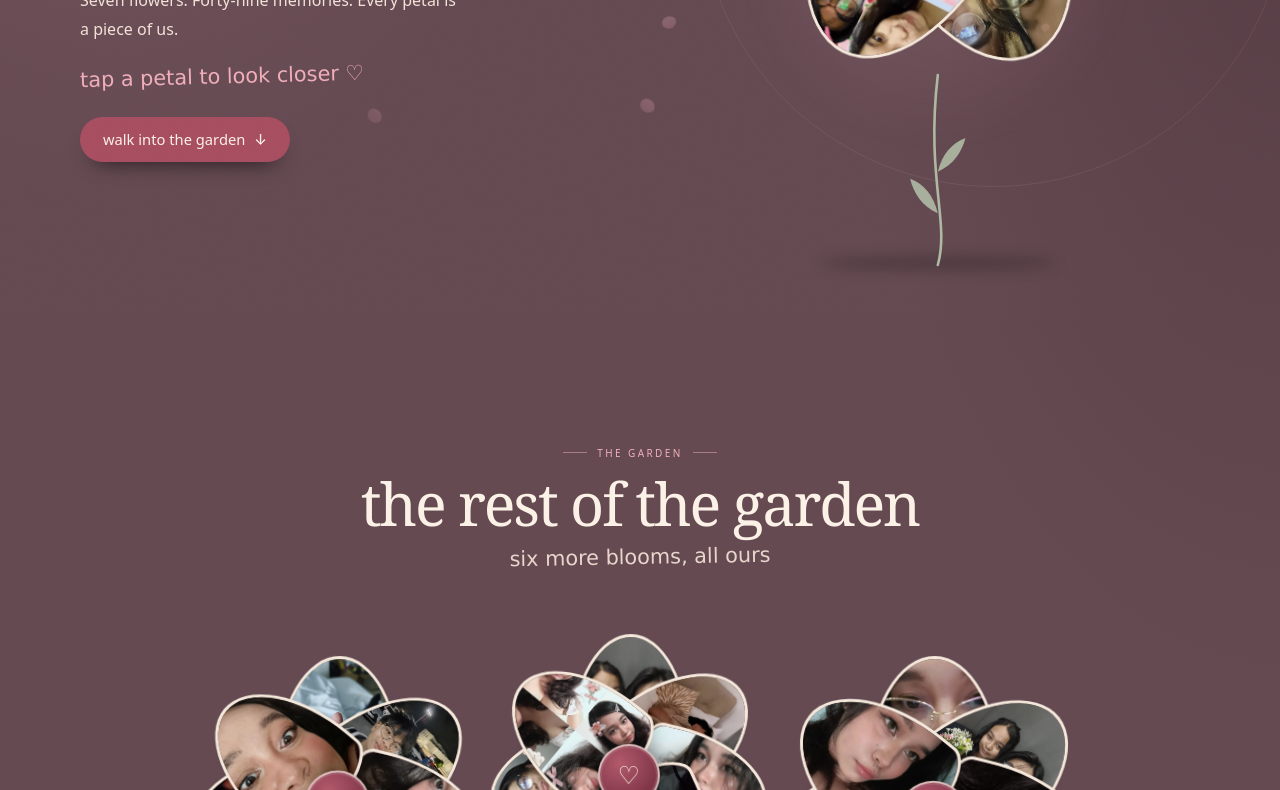
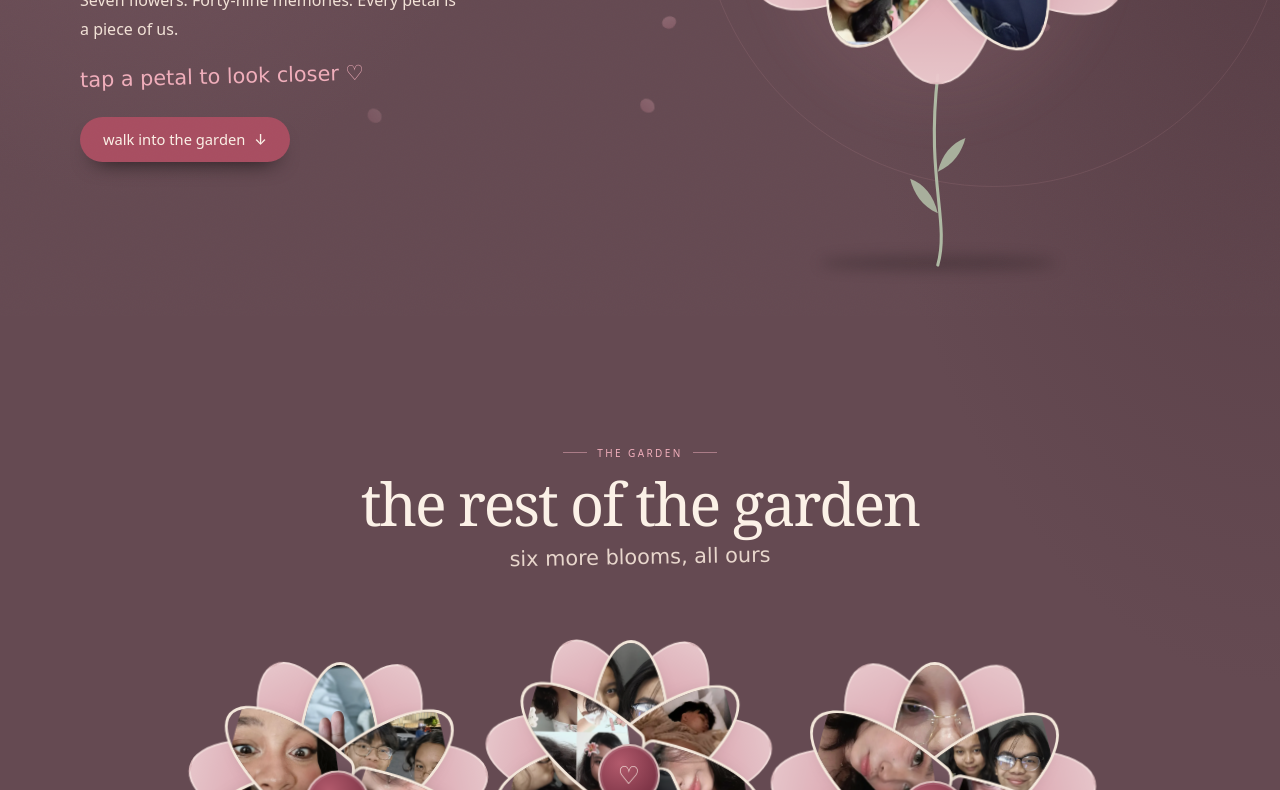
Before and after one commit to AlasdairDev/for-my-bebelabs, a plain HTML site: page part2/index.html in a window 1280 px wide. Shown: the part 484-1274 px from the top of the page. Drawn offline with Linux system fonts and the light colour scheme.

Commit message:
Make the photo flowers read as flowers

```diff
--- a/part2/garden.css
+++ b/part2/garden.css
@@ -314,13 +314,13 @@ main { position: relative; z-index: 2; }
   position: absolute;
   left: 50%;
   top: 50%;
-  width: 42%;
-  height: 50%;
-  margin-left: -21%;
-  margin-top: -50%;
+  width: 29%;
+  height: 48%;
+  margin-left: -14.5%;
+  margin-top: -48%;
   padding: 0;
   border: 3px solid var(--paper);
-  border-radius: 55% 55% 45% 45% / 82% 82% 18% 18%;
+  border-radius: 55% 55% 45% 45% / 86% 86% 14% 14%;
   background: var(--surface);
   overflow: hidden;
   cursor: zoom-in;
@@ -343,9 +343,35 @@ main { position: relative; z-index: 2; }
   height: 100%;
   object-fit: cover;
   border-radius: inherit;
+  transform: rotate(calc(var(--a) * -1)) scale(1.45);
   filter: saturate(.94) brightness(.96);
-  transition: filter .35s ease, transform .55s ease;
+  transition: filter .35s ease;
 }
+.back-petal {
+  position: absolute;
+  left: 50%;
+  top: 50%;
+  width: 33%;
+  height: 52%;
+  margin-left: -16.5%;
+  margin-top: -52%;
+  transform-origin: 50% 100%;
+  transform: rotate(calc(var(--a) - 14deg)) scale(.28);
+  opacity: 0;
+  border: 2px solid rgba(255, 246, 238, .55);
+  border-radius: 58% 58% 46% 46% / 86% 86% 14% 14%;
+  background: linear-gradient(180deg, #ecc9cd 0%, #dda7b1 55%, #b97484 100%);
+  box-shadow: 0 10px 20px -12px rgba(0, 0, 0, .4);
+  z-index: 1;
+  transition: transform .95s cubic-bezier(.18, .8, .25, 1), opacity .7s ease;
+  transition-delay: calc(var(--i) * 60ms + 80ms);
+}
+.hero-flower .back-petal { transition-delay: calc(var(--i) * 70ms + 230ms); }
+.is-bloomed .back-petal {
+  opacity: .96;
+  transform: rotate(var(--a)) scale(1);
+}
+
 .is-bloomed .petal {
   opacity: 1;
   transform: rotate(var(--a)) scale(1);
@@ -391,7 +417,7 @@ main { position: relative; z-index: 2; }
 .stem-line {
   fill: none;
   stroke: var(--sage);
-  stroke-width: 3;
+  stroke-width: 3.6;
   stroke-linecap: round;
   stroke-dasharray: 260;
   stroke-dashoffset: 260;
@@ -667,7 +693,7 @@ main { position: relative; z-index: 2; }
     transition-duration: .001ms !important;
   }
   .garden-petals { display: none; }
-  .petal { opacity: 1; transform: rotate(var(--a)) scale(1); }
+  .petal, .back-petal { opacity: 1; transform: rotate(var(--a)) scale(1); }
   .stem-line { stroke-dashoffset: 0; }
   .leaf { opacity: .92; transform: none; }
 }
--- a/part2/garden.js
+++ b/part2/garden.js
@@ -35,6 +35,16 @@
 
     const bloom = document.createElement("div");
     bloom.className = "bloom";
+
+    // a fuller ring behind the photo petals, so each flower reads as a flower
+    for (let i = 0; i < group.length; i++) {
+      const back = document.createElement("span");
+      back.className = "back-petal";
+      back.style.setProperty("--a", ((i * (360 / group.length)) + (180 / group.length)).toFixed(2) + "deg");
+      back.style.setProperty("--i", String(i));
+      back.setAttribute("aria-hidden", "true");
+      bloom.appendChild(back);
+    }
 
     group.forEach((item, petalIndex) => {
       const petal = document.createElement("button");
```
